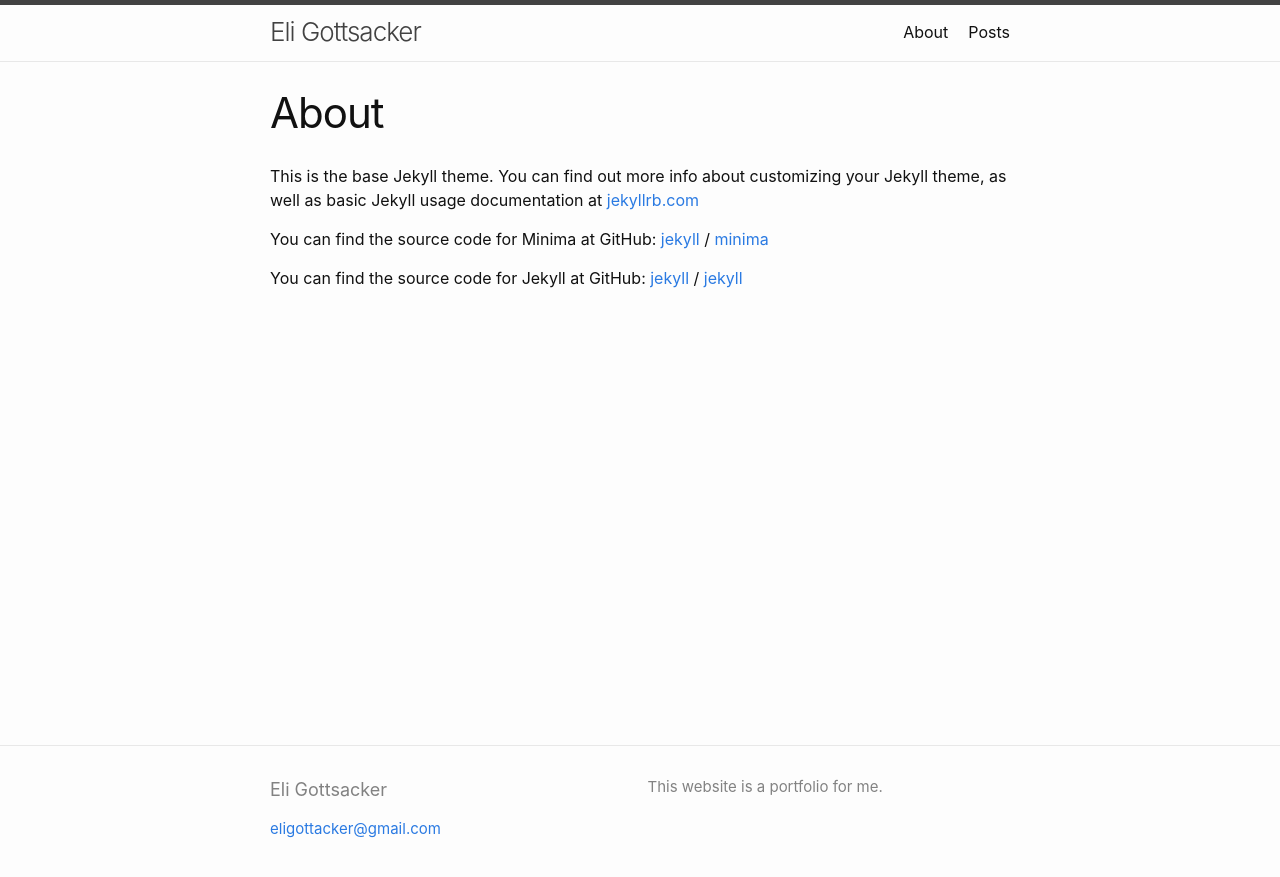
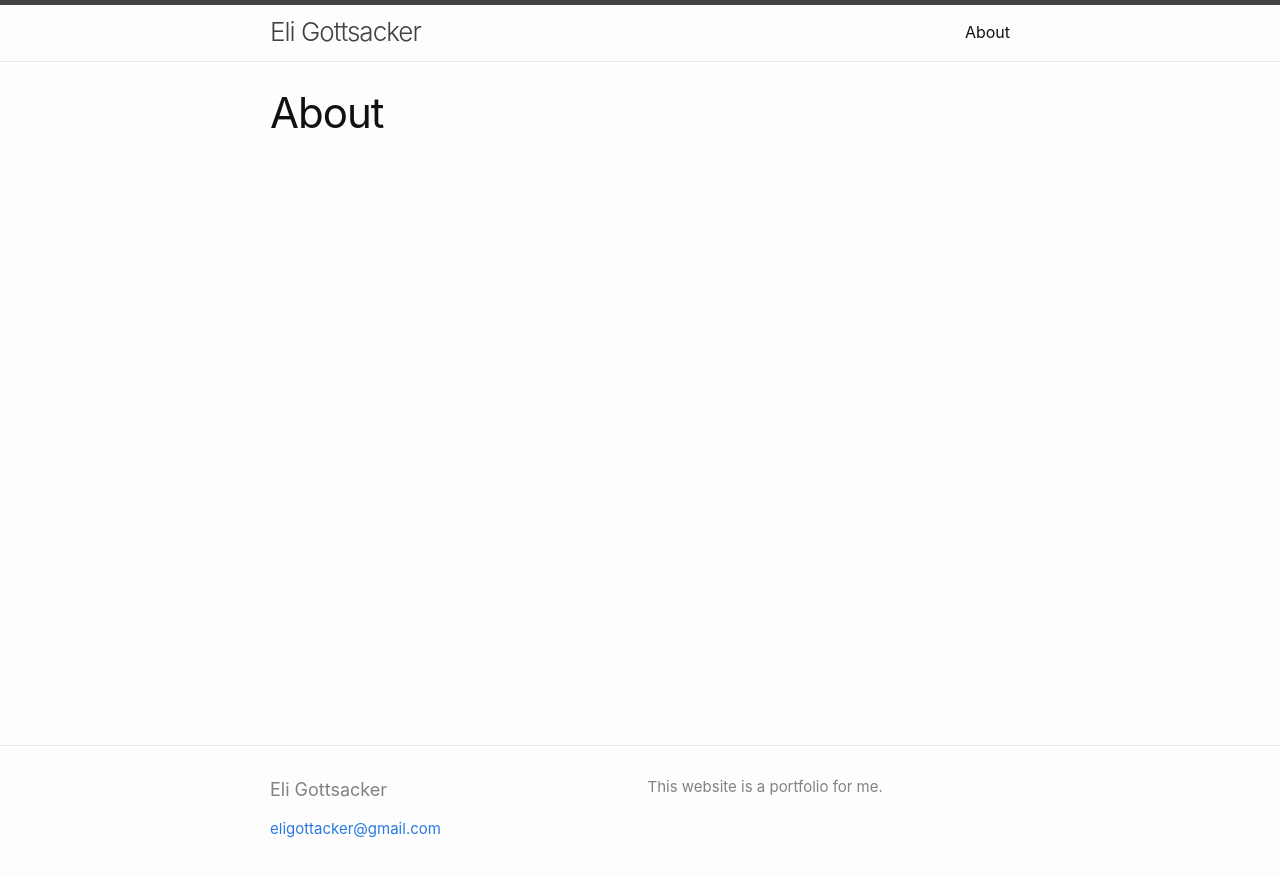
Before and after one commit to EliGottsacker/eligottsacker.com, a Jekyll site: the page built from about.md, in a window 1280 px wide. Shown: the top 877 px of the page. Built offline with Jekyll 4.4.1, drawn with Linux system fonts in a browser that asks for light colours.

Commit message:
setup the holding page. pt1

```diff
--- a/about.md
+++ b/about.md
@@ -3,16 +3,3 @@ layout: page
 title: About
 permalink: /about
 ---
-
-This is the base Jekyll theme. You can find out more info about customizing your Jekyll theme, as well as basic Jekyll usage documentation at [jekyllrb.com](https://jekyllrb.com/)
-
-You can find the source code for Minima at GitHub:
-[jekyll][jekyll-organization] /
-[minima](https://github.com/jekyll/minima)
-
-You can find the source code for Jekyll at GitHub:
-[jekyll][jekyll-organization] /
-[jekyll](https://github.com/jekyll/jekyll)
-
-
-[jekyll-organization]: https://github.com/jekyll
```
Also changed, not shown: _posts/2019-08-17-welcome-to-jekyll.markdown (deleted, +0 -25 lines), _posts/2019-8-18-my-first-post.md (deleted, +0 -14 lines), posts.md (deleted, +0 -5 lines), README.md, main.js (deleted), 1 other file.
